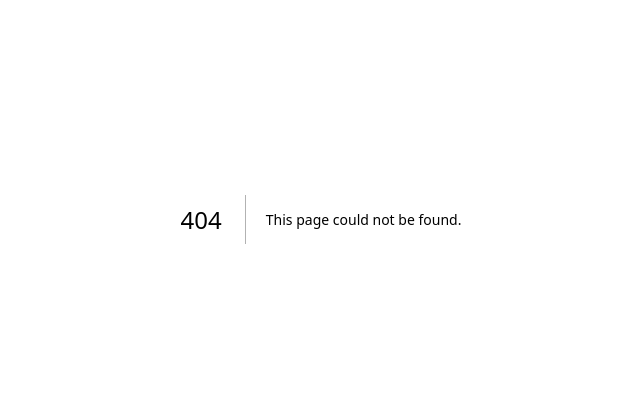
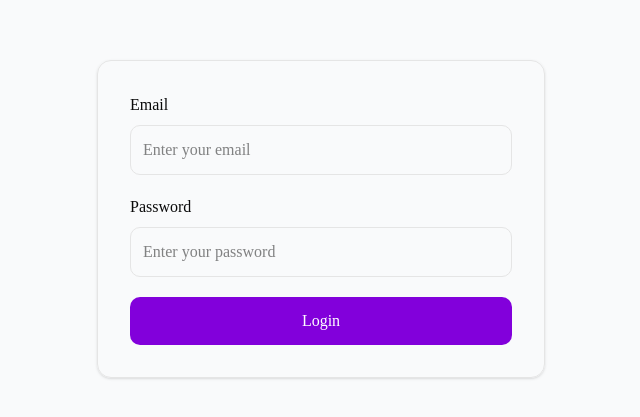
Before and after one commit to Venom7860/fluensi-learn, a Next.js app: page /login in a window 1280 px wide. Before the commit this address had no page. Shown: the part 181-598 px from the top of the page, without its empty margins (319-959 px from the left). Built offline with nearby package versions, Linux system fonts and the light colour scheme.

Commit message:
feat(setup): add setup status API

```diff
--- /dev/null
+++ b/app/api/setup/route.ts
@@ -0,0 +1,23 @@
+import { NextResponse } from "next/server";
+import { prisma } from "@/lib/prisma";
+
+export async function GET() {
+  try {
+    const userCount = await prisma.user.count();
+
+    return NextResponse.json({
+      needsSetup: userCount === 0,
+    });
+  } catch (error) {
+    console.error(error);
+
+    return NextResponse.json(
+      {
+        error: "Failed to check setup status",
+      },
+      {
+        status: 500,
+      }
+    );
+  }
+}
--- /dev/null
+++ b/app/login/page.tsx
@@ -0,0 +1,9 @@
+import LoginForm from "@/components/auth/login-form";
+
+export default function LoginPage() {
+  return (
+    <main className="flex min-h-screen items-center justify-center bg-gray-50">
+      <LoginForm />
+    </main>
+  );
+}
--- /dev/null
+++ b/components/auth/login-form.tsx
@@ -0,0 +1,36 @@
+"use client";
+export default function LoginForm() {
+  return (
+    <form className="w-full max-w-md space-y-5 rounded-xl border p-8 shadow">
+      <div>
+        <label className="mb-2 block font-medium">
+          Email
+        </label>
+
+        <input
+          type="email"
+          placeholder="Enter your email"
+          className="w-full rounded-lg border p-3"
+        />
+      </div>
+
+      <div>
+        <label className="mb-2 block font-medium">
+          Password
+        </label>
+
+        <input
+          type="password"
+          placeholder="Enter your password"
+          className="w-full rounded-lg border p-3"
+        />
+      </div>
+
+      <button
+        className="w-full rounded-lg bg-purple-700 p-3 text-white"
+      >
+        Login
+      </button>
+    </form>
+  );
+}
```
Also changed, not shown: app/setup/page.tsx (added), components/auth/founder-form.tsx (added).
